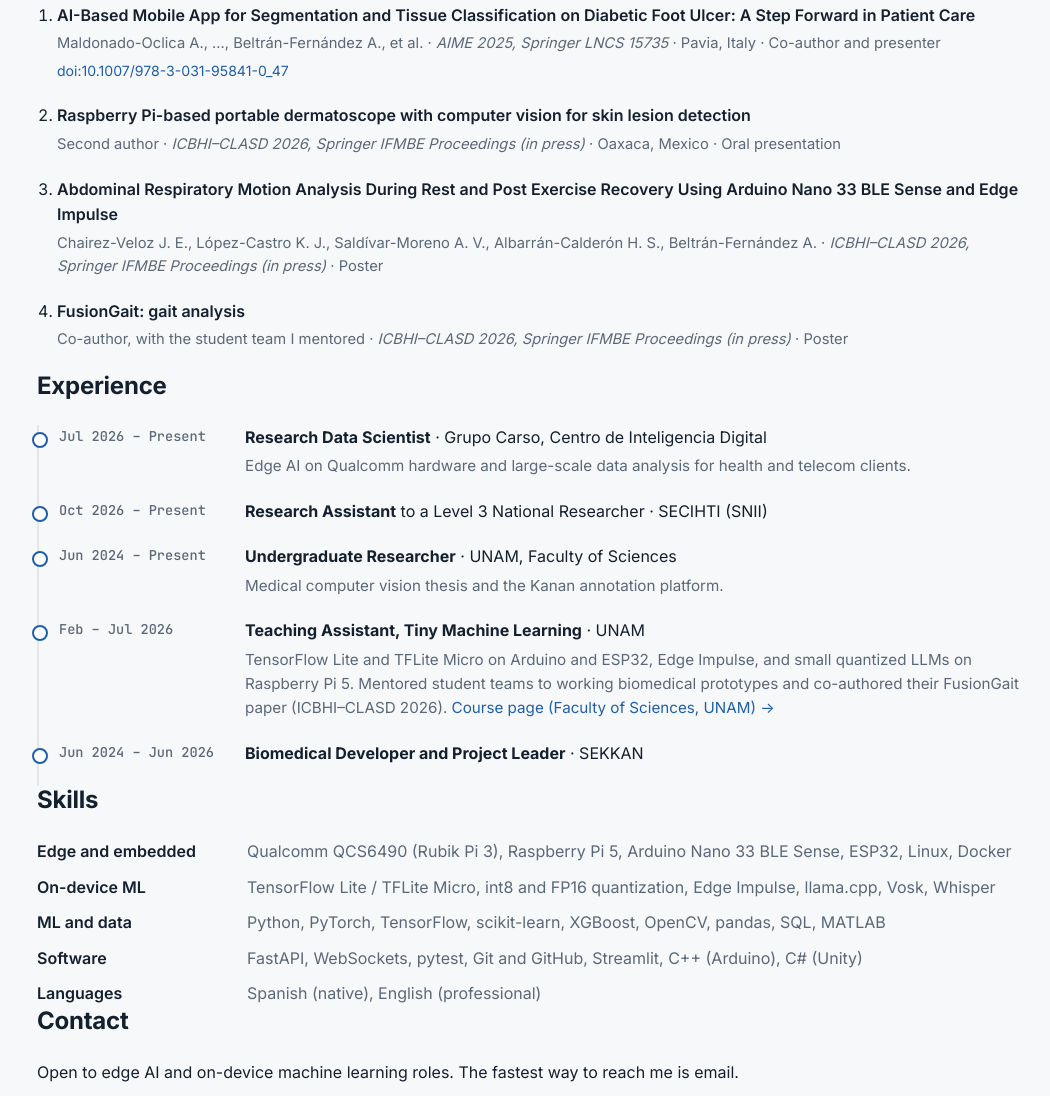
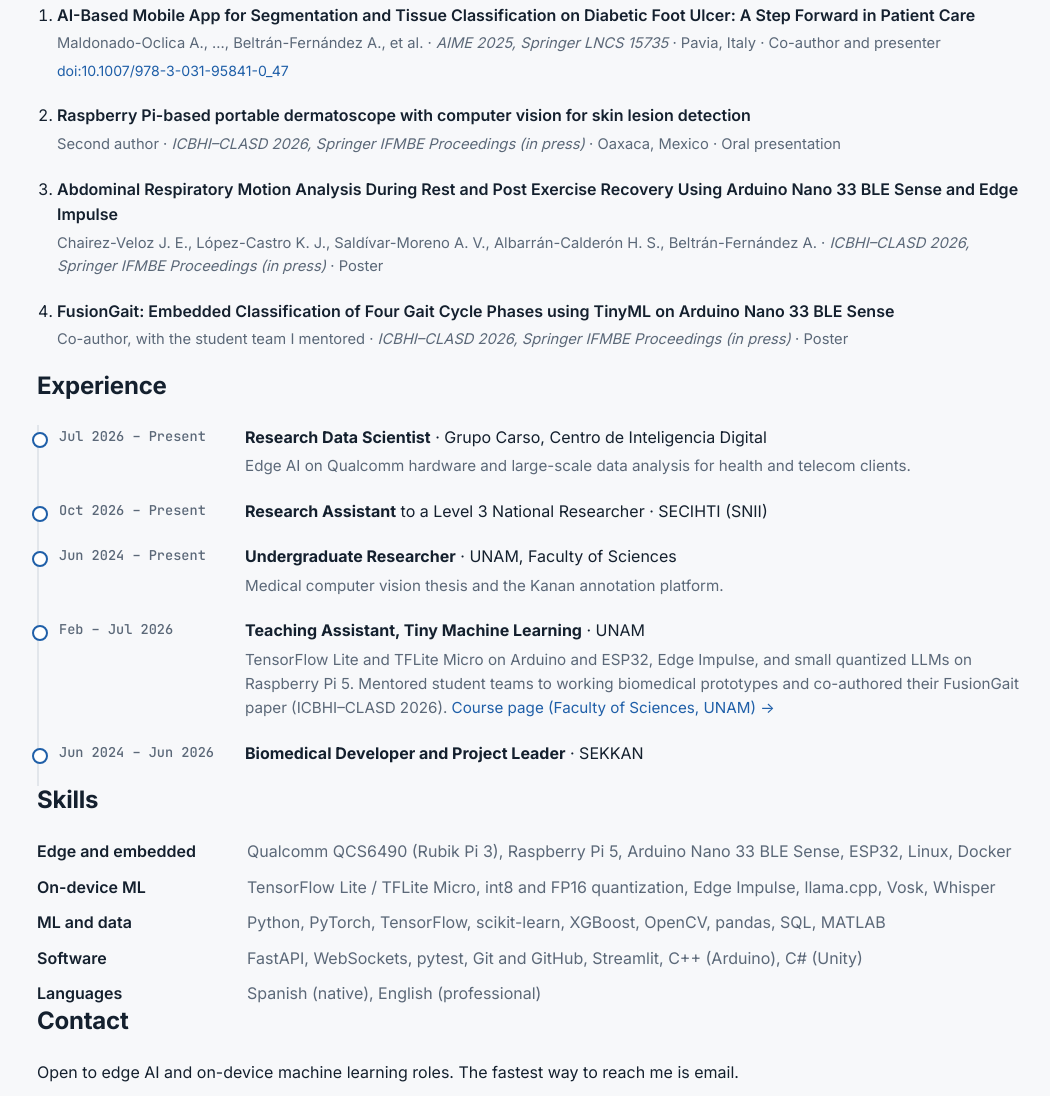
Before and after one commit to AdrianbeltranFC/AdrianbeltranFC.github.io, a plain HTML site: page index.html in a window 1280 px wide. Shown: the part 2787-3883 px from the top of the page, without its empty margins (107-1157 px from the left). Drawn offline with Linux system fonts and the light colour scheme.

Commit message:
Actualiza CV, publicaciones y link de LinkedIn

```diff
--- a/index.html
+++ b/index.html
@@ -151,7 +151,7 @@
       <p class="pm">Chairez-Veloz J. E., López-Castro K. J., Saldívar-Moreno A. V., Albarrán-Calderón H. S., Beltrán-Fernández A. · <em>ICBHI–CLASD 2026, Springer IFMBE Proceedings (in press)</em> · Poster</p>
     </li>
     <li>
-      <p class="pt">FusionGait: gait analysis</p>
+      <p class="pt">FusionGait: Embedded Classification of Four Gait Cycle Phases using TinyML on Arduino Nano 33 BLE Sense</p>
       <p class="pm">Co-author, with the student team I mentored · <em>ICBHI–CLASD 2026, Springer IFMBE Proceedings (in press)</em> · Poster</p>
     </li>
   </ol>
```
Also changed, not shown: 1 other file.
